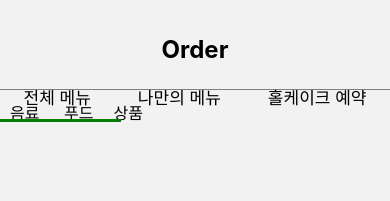
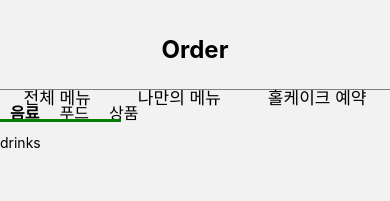
Before and after one commit to pachipico/Starbox, a React Native app: screen /Order in a window 390 px wide. Shown: the top 201 px of the page. Built offline with nearby package versions, Linux system fonts and the light colour scheme.

Commit message:
add: another nested tab view, but still need to find out nth-child using styled-components

```diff
--- a/Views/Components/OrderScreen/TabNav.tsx
+++ b/Views/Components/OrderScreen/TabNav.tsx
@@ -1,33 +1,66 @@
-import React from 'react';
+import React, {useState} from 'react';
 import styled from 'styled-components/native';
-
+import Drinks from '../../OrderScreen/SubScreen/FirstTab/Drinks';
+import Food from '../../OrderScreen/SubScreen/FirstTab/Food';
+import Merchandize from '../../OrderScreen/SubScreen/FirstTab/Merchandize';
 const Container = styled.View`
   flex-direction: row;
+  flex-wrap: nowrap;
 `;
 
-const TabText = styled.Text`
+const TabText1 = styled.Text<{fontWeight: string}>`
   font-size: 16px;
+  font-weight: ${props => props.fontWeight};
 `;
 
+const TabText2 = styled.Text<{fontWeight: string}>`
+  font-size: 16px;
+  font-weight: ${props => props.fontWeight};
+`;
+
+const TabText3 = styled.Text<{fontWeight: string}>`
+  font-size: 16px;
+  font-weight: ${props => props.fontWeight};
+`;
 const TabMenu = styled.TouchableOpacity`
   padding: 10px;
-  > ${TabText} {
-    color: red;
-  }
 `;
 const Tab = () => {
+  const [first, setFirst] = useState<string>('bold');
+  const [second, setSecond] = useState<string>('normal');
+  const [third, setThird] = useState<string>('normal');
   return (
-    <Container>
-      <TabMenu>
-        <TabText>음료 </TabText>
-      </TabMenu>
-      <TabMenu>
-        <TabText>푸드</TabText>
-      </TabMenu>
-      <TabMenu>
-        <TabText>상품</TabText>
-      </TabMenu>
-    </Container>
+    <>
+      <Container>
+        <TabMenu
+          onPress={() => {
+            setFirst('bold');
+            setSecond('normal');
+            setThird('normal');
+          }}>
+          <TabText1 fontWeight={first}>음료</TabText1>
+        </TabMenu>
+        <TabMenu
+          onPress={() => {
+            setFirst('normal');
+            setSecond('bold');
+            setThird('normal');
+          }}>
+          <TabText2 fontWeight={second}>푸드</TabText2>
+        </TabMenu>
+        <TabMenu
+          onPress={() => {
+            setFirst('normal');
+            setSecond('normal');
+            setThird('bold');
+          }}>
+          <TabText3 fontWeight={third}>상품</TabText3>
+        </TabMenu>
+      </Container>
+      {first === 'bold' && <Drinks />}
+      {second === 'bold' && <Food />}
+      {third === 'bold' && <Merchandize />}
+    </>
   );
 };
 
--- a/Views/OrderScreen/OrderScreen.tsx
+++ b/Views/OrderScreen/OrderScreen.tsx
@@ -66,9 +66,7 @@ const OrderScreen = () => {
             </Wrapper>
           </TabContainer>
         </HeaderBox>
-        <Body>
-          <TabNav />
-        </Body>
+        <Body>{currTab === 'flex-start' && <TabNav />}</Body>
       </Container>
       <SearchBar>
         <Picker>
--- /dev/null
+++ b/Views/OrderScreen/SubScreen/FirstTab/Drinks.tsx
@@ -0,0 +1,12 @@
+import React from 'react';
+import {View, Text} from 'react-native';
+
+const drinks: React.FC = () => {
+  return (
+    <View>
+      <Text>drinks</Text>
+    </View>
+  );
+};
+
+export default drinks;
--- /dev/null
+++ b/Views/OrderScreen/SubScreen/FirstTab/Food.tsx
@@ -0,0 +1,12 @@
+import React from 'react';
+import {View, Text} from 'react-native';
+
+const food = () => {
+  return (
+    <View>
+      <Text>food</Text>
+    </View>
+  );
+};
+
+export default food;
--- /dev/null
+++ b/Views/OrderScreen/SubScreen/FirstTab/Merchandize.tsx
@@ -0,0 +1,12 @@
+import React from 'react';
+import {View, Text} from 'react-native';
+
+const merchandize = () => {
+  return (
+    <View>
+      <Text>merchandize</Text>
+    </View>
+  );
+};
+
+export default merchandize;
--- a/package.json
+++ b/package.json
@@ -28,6 +28,7 @@
     "react-native-snap-carousel": "^3.9.1",
     "react-native-sticky-parallax-header": "^0.4.1",
     "react-native-vector-icons": "^8.1.0",
+    "react-native-web-hooks": "^3.0.1",
     "styled-components": "^5.3.1"
   },
   "devDependencies": {
```
Also changed, not shown: 1 other file (tests, documents, lock files or other folders).
